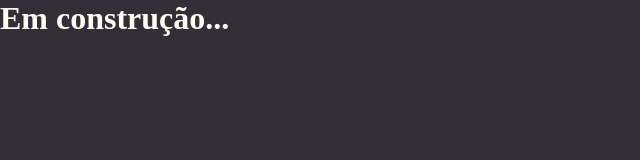
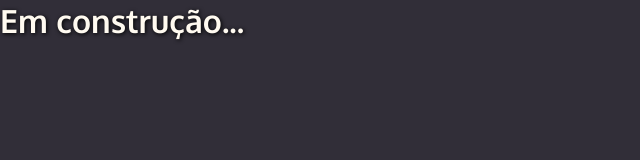
Before and after one commit to thiago-weslley/Note-Web, a React (Vite) app: page / in a window 1280 px wide. Shown: the top 160 px of the page, without its empty margins (0-640 px from the left). Built offline with nearby package versions, Linux system fonts and the light colour scheme.

Commit message:
feat: Adiciona e estiliza fonte personalizada

```diff
--- a/index.html
+++ b/index.html
@@ -2,8 +2,11 @@
 <html lang="pt-br">
 
 <head>
+  <link rel="preconnect" href="https://fonts.googleapis.com" />
+  <link rel="preconnect" href="https://fonts.gstatic.com" crossorigin />
   <meta charset="UTF-8" />
   <meta name="viewport" content="width=device-width, initial-scale=1.0" />
+  <link href="https://fonts.googleapis.com/css2?family=Oxygen:wght@300;400;700&display=swap" rel="stylesheet" />
   <title>Note Web</title>
 </head>
 
--- a/src/styles/globalStyles.js
+++ b/src/styles/globalStyles.js
@@ -28,4 +28,12 @@
     background: ${({ theme }) => theme.colors.background_700};
     color: ${({ theme }) => theme.colors.white_100};
   }
+
+  body,
+  input,
+  button,
+  textarea {
+    font-family: 'Oxygen', sans-serif;
+    text-shadow: 1px 1px 4px ${({ theme }) => theme.colors.black};
+  }
 `;
--- a/src/styles/theme.js
+++ b/src/styles/theme.js
@@ -12,5 +12,7 @@
     orange: "#FF9000",
 
     red: "#DC143C",
+
+    black: "#000000",
   },
 };
```
